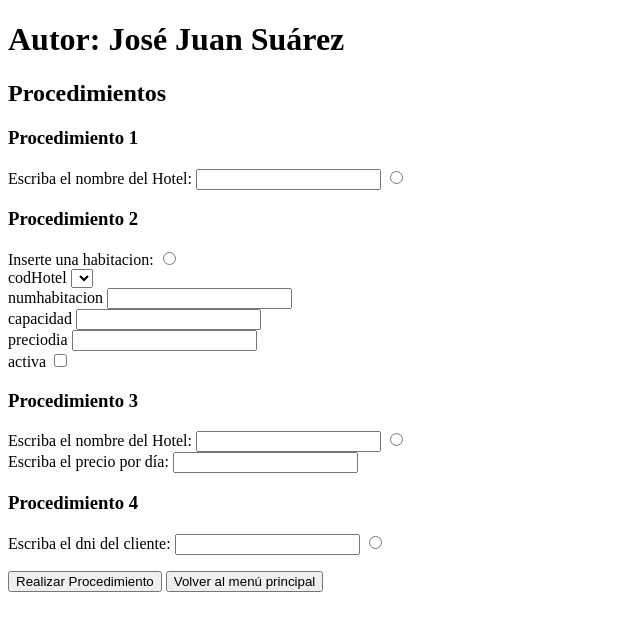
After one commit to JoseJuan1011/PHP-Form, a PHP site: page /ProcedimientosPage.php in a window 1280 px wide. The commit adds this page. Shown: the top 631 px of the page, without its empty margins (0-640 px from the left). Run offline with PHP 8.4, Linux system fonts and the light colour scheme; data that the repository does not hold is empty.

Commit message:
ProcedimientosPage and Half of Part Action Done

```diff
--- a/EliminarAction.php
+++ b/EliminarAction.php
@@ -5,6 +5,11 @@
     $datos = array($_POST['codHotel'], $_POST['numhabitacion']);
 
     $pdo = Connect_db();
+
+    $stmt = $pdo->prepare("DELETE from estancias where codHotel = ? and numhabitacion = ?");
+    $stmt->bindParam(1, $datos[0]);
+    $stmt->bindParam(2, $datos[1]);
+    $stmt->execute();
 
     $stmt = $pdo->prepare("DELETE from habitaciones where codHotel = ? and numhabitacion = ?");
     $stmt->bindParam(1, $datos[0]);
--- a/MainPage.php
+++ b/MainPage.php
@@ -32,7 +32,8 @@
         </tbody>
     </table>
     <form action="InsertarPage.php" method="POST" >
-        <input value="Insertar nuevo registro" type="submit" />
+        <input value="Insertar nuevo registro" type="submit"/>
+        <input value="Procedimientos" type="submit" formaction="ProcedimientosPage.php"/>
     </form>
 </body>
 
--- /dev/null
+++ b/ProcedimientosPage.php
@@ -0,0 +1,48 @@
+<!DOCTYPE html>
+<html lang="en">
+<head>
+    <meta charset="UTF-8">
+    <meta http-equiv="X-UA-Compatible" content="IE=edge">
+    <meta name="viewport" content="width=device-width, initial-scale=1.0">
+    <title>Procedimientos</title>
+    <style>
+        option:empty {
+            display:none;
+        }
+    </style>
+    <?php
+        include "Connectiondb.php";
+    ?>
+</head>
+<body>
+    <h1>Autor: José Juan Suárez</h1>
+    <h2>Procedimientos</h2>
+
+    <form method="post" id="ProcedimientosForm" action="ProcedimientosAction.php" >
+        <h3>Procedimiento 1</h3>
+        <p>Escriba el nombre del Hotel: <input type="text" name="nomHotel"/> <input type="radio" name="procedimiento" value="proc1"/></p>
+
+        <h3>Procedimiento 2</h3>
+        <p>Inserte una habitacion: <input type="radio" name="procedimiento" value="proc2"/></br>
+            codHotel <?php select_codHotel("ProcedimientosForm"); ?> <br/>
+            numhabitacion <input type="number" name="numhabitacion" min="1"/> <br/>
+            capacidad <input type="number" name="capacidad" min="1"/> <br/>
+            preciodia <input type="number" name="preciodia" min="1"/> <br/>
+            activa <input type="checkbox" name="activa" /> <br/>
+        </p>
+
+        <h3>Procedimiento 3</h3>
+        <p>
+            Escriba el nombre del Hotel: <input type="text" name="nomHotel"/> <input type="radio" name="procedimiento" value="proc3"/> <br/>
+            Escriba el precio por día: <input type="number" name="preciodia" min="1"/>
+        </p>
+
+        <h3>Procedimiento 4</h3>
+        <p>
+            Escriba el dni del cliente: <input type="text" name="coddnionie"/> <input type="radio" name="procedimiento" value="proc4"/>
+        </p>
+        <input type="submit" value="Realizar Procedimiento"/>
+        <input type="submit" value="Volver al menú principal" formaction="MainPage.php"/>
+    </form>
+</body>
+</html>
```
Also changed, not shown: ProcedimientosAction.php (added, +50 -0 lines).
